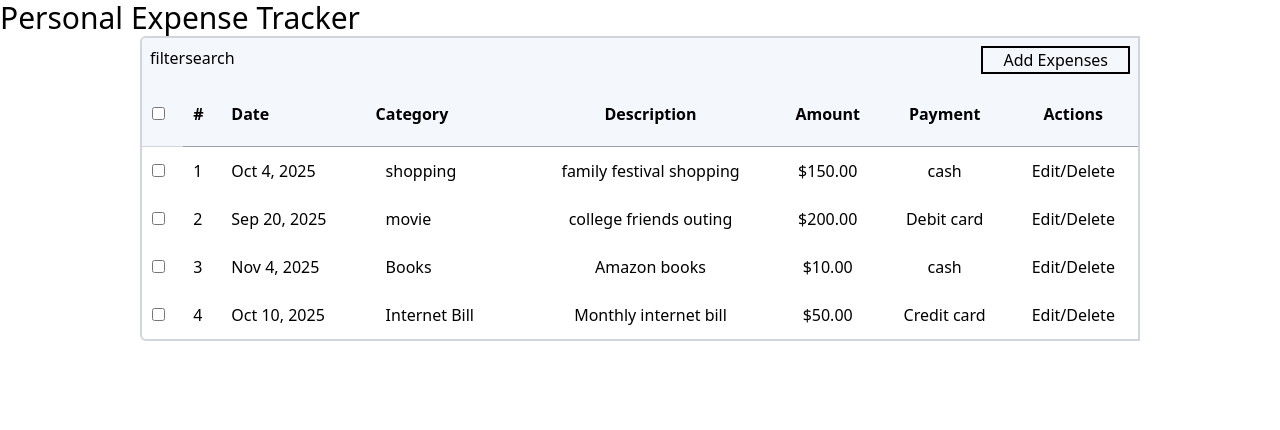
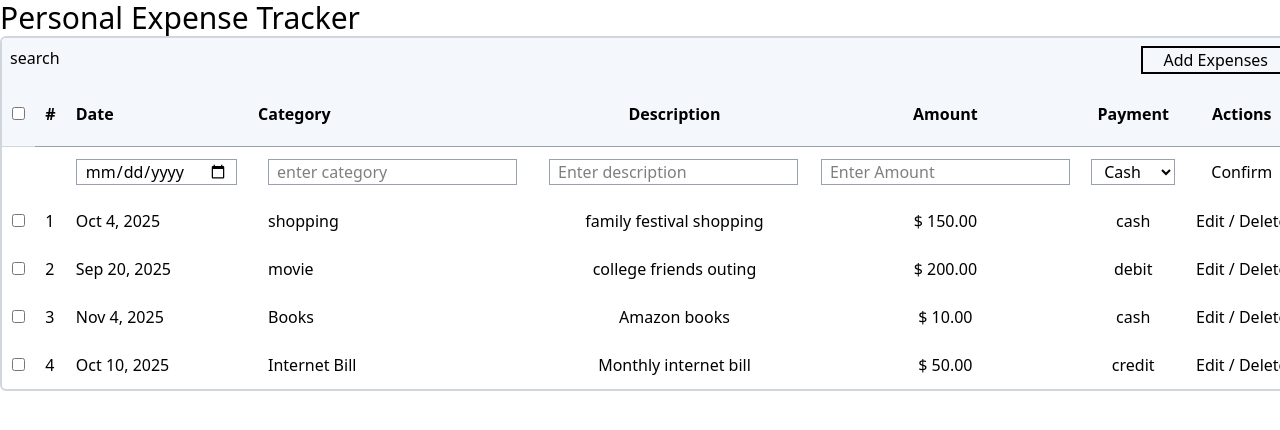
Before and after one commit to Bhavani-Bolloju/Expense-Tracker, a website built with Vite: page index.html in a window 1280 px wide. Both pictures are taken after a click on the button "Add Expenses". Built offline with nearby package versions, Linux system fonts and the light colour scheme.

Commit message:
apply modular architecture and implement add-expense feature

```diff
--- a/index.html
+++ b/index.html
@@ -11,17 +11,17 @@
     <h1 class="text-3xl">Personal Expense Tracker</h1>
 
     <div
-      class="w-[1000px] m-auto border-2 border-gray-300 rounded-s-md overflow-hidden"
+      class="w-[1300px] m-auto border-2 border-gray-300 rounded-s-md overflow-hidden"
     >
       <div class="flex bg-[#F4F7FC] p-2 w-full">
-        <div>filter</div>
+        <!-- <div>filter</div> -->
         <div>search</div>
-        <button class="ml-auto border-2 px-5 hover:cursor-pointer add-customer">
+        <button class="ml-auto border-2 px-5 hover:cursor-pointer add-expense">
           Add Expenses
         </button>
       </div>
 
-      <div>
+      <!-- <form class="edit_form" id="edit_form"></form> -->
       <table class="w-full">
         <thead>
           <tr class="bg-[#F4F7FC]">
@@ -76,22 +76,74 @@
           </tr>
         </thead>
         <tbody class="expenses_list">
-            <!-- <tr>
+          <form class="expenseForm" id="expenseForm"></form>
+          <tr class="fill-expenses-row hidden">
+            <td class="px-2.5 py-3"></td>
+            <td class="px-2.5 py-3 min-w-5"></td>
             <td class="px-2.5 py-3">
-                <input type="checkbox" />
+              <input
+                type="date"
+                class="border border-gray-400 px-2 input_date"
+                name="date"
+                form="expenseForm"
+                required
+              />
             </td>
-              <td class="px-2.5 py-3 min-w-5">1</td>
-              <td class="px-2.5 py-3">2025-11-03</td>
-              <td class="px-5 py-3">Groceries</td>
+            <td class="px-5 py-3">
+              <input
+                type="text"
+                placeholder="enter category"
+                class="border border-gray-400 px-2 input_catergory"
+                name="category"
+                form="expenseForm"
+                required
+              />
+            </td>
 
-              <td class="px-2.5 py-3 text-center">Trader Joe’s</td>
-              <td class="px-2.5 py-3 text-center">$45.23</td>
-              <td class="px-2.5 py-3 text-center">Credit Card</td>
-              <td class="px-2.5 py-3 text-center">Edit/Delete</td>
-            </tr> -->
+            <td class="px-2.5 py-3 text-start">
+              <input
+                type="text"
+                placeholder="Enter description"
+                class="border border-gray-400 px-2 input_description"
+                name="description"
+                form="expenseForm"
+                required
+              />
+            </td>
+            <td class="px-2.5 py-3 text-center">
+              <input
+                type="number"
+                placeholder="Enter Amount"
+                class="border border-gray-400 px-2 input_amount"
+                name="amount"
+                form="expenseForm"
+                required
+              />
+            </td>
+            <td class="px-2.5 py-3 text-center">
+              <select
+                name="payment"
+                class="border border-gray-400 px-2 input_payment"
+                form="expenseForm"
+                required
+              >
+                <option value="cash">Cash</option>
+                <option value="debit">Debit</option>
+                <option value="credit">Credit</option>
+              </select>
+            </td>
+            <td class="px-2.5 py-3 text-center">
+              <button
+                type="submit"
+                form="expenseForm"
+                class="confirm cursor-pointer"
+              >
+                Confirm
+              </button>
+            </td>
+          </tr>
         </tbody>
       </table>
-      </div>
     </div>
     <script type="module" src="/src/main.js"></script>
   </body>
--- /dev/null
+++ b/src/UI/elements.js
@@ -0,0 +1,13 @@
+const expensesContainer = document.querySelector(".expenses_list");
+const expenseFormRow = document.querySelector(".fill-expenses-row");
+const expenseForm = document.querySelector(".expenseForm");
+const addExpenseBtn = document.querySelector(".add-expense");
+const submitExpense = document.querySelector(".confirm");
+
+export {
+  addExpenseBtn,
+  expenseForm,
+  submitExpense,
+  expensesContainer,
+  expenseFormRow
+};
--- /dev/null
+++ b/src/UI/render.js
@@ -0,0 +1,18 @@
+import { expenseTemplate } from "./templates";
+import { expensesContainer } from "./elements";
+
+export function renderExpenses(expenses) {
+  const list = expenses
+    ?.map((item, index) => {
+      return expenseTemplate(item, index + 1);
+    })
+    .join("");
+
+  // expensesContainer.innerHTML = "";
+  expensesContainer.insertAdjacentHTML("beforeend", list);
+}
+
+export function renderNewExpense(expense, rowId) {
+  const row = expenseTemplate(expense, rowId);
+  expensesContainer.insertAdjacentHTML("beforeend", row);
+}
--- /dev/null
+++ b/src/UI/templates.js
@@ -0,0 +1,118 @@
+import { formatDate } from "../utils/format";
+
+export function expenseTemplate(item, rowNum) {
+  const row = `<tr class="item-${item.id} group static" data-id="${item.id}" >
+                <td class="px-2.5 py-3">
+                  <input type="checkbox" />
+                </td>
+                <td class="px-2.5 py-3 min-w-5">${rowNum}</td>
+                <td class="px-2.5 py-3">
+                  <span class="date_value group-[.edit]:hidden">
+                      ${formatDate(item.date)}
+                  </span>
+                  <span class="group-[.static]:hidden">
+                    <input
+                      type="date"
+                      class="border border-gray-400 px-2 input_date"
+                      name="date"
+                      value="${item.date}"
+                      form="edit_form-${item.id}"
+                      required
+                    />
+                  </span>
+                </td>
+                <td class="px-5 py-3">
+                  <span class="category_value group-[.edit]:hidden">${
+                    item.category
+                  }</span>
+                  <span class="group-[.static]:hidden">
+                      <input
+                      type="text"
+                      placeholder="enter category"
+                      class="border border-gray-400 px-2 input_category"
+                      name="category"
+                      value="${item.category}"
+                     form="edit_form-${item.id}"
+                      required
+                    />
+                  </span>
+                </td>
+
+                <td class="px-2.5 py-3 text-center">
+                  <span class="description_value group-[.edit]:hidden">${
+                    item.description
+                  }</span>
+                  <span class="group-[.static]:hidden">
+                    <input
+                      type="text"
+                      placeholder="Enter description"
+                      class="border border-gray-400 px-2 input_description"
+                      name="description"
+                      value="${item.description}"
+                      form="edit_form-${item.id}"
+                      required
+                    />
+                  </span>
+                </td>
+                <td class="px-2.5 py-3 text-center">
+                  <span class="group-[.edit]:hidden">
+                    <span>$</span>
+                    <span class="amount_value ">
+                    ${Number(item.amount).toFixed(2)}
+                    </span>
+                  </span>
+                  <span class="group-[.static]:hidden">
+                    <input
+                      type="number"
+                      placeholder="Enter Amount"
+                      class="border border-gray-400 px-2 input_amount"
+                      name="amount"
+                      value="${item.amount}"
+                      form="edit_form-${item.id}"
+                      required
+                    />
+                  </span>
+                </td>
+                <td class="px-2.5 py-3 text-center">
+                  <span class="payment_value group-[.edit]:hidden">${
+                    item.payment
+                  }</span>
+                  <span class="group-[.static]:hidden">
+                    <select
+                      name="payment"
+                      class="border border-gray-400 px-2 input_payment"
+                      form="edit_form-${item.id}"
+                      required
+                    >
+                      <option value="cash" ${
+                        item.payment === "cash" ? "selected" : ""
+                      } >Cash</option>
+                      <option value="debit" ${
+                        item.payment === "debit" ? "selected" : ""
+                      }>Debit</option>
+                      <option value="credit" ${
+                        item.payment === "credit" ? "selected" : ""
+                      }>Credit</option>
+                    </select>
+                  </span>
+                </td>
+                <td class="px-2.5 py-3 text-center">
+                  <button type="button" class="cursor-pointer btn_edit group-[.edit]:hidden ">Edit</button>
+
+                  <button type="submit" form="edit_form-${
+                    item.id
+                  }" class="cursor-pointer btn_save btn_save-${
+    item.id
+  } group-[.static]:hidden">save</button>
+                  <span>/</span>
+                  <button type="button" class="cursor-pointer btn_delete group-[.edit]:hidden">Delete</button>
+                  <button type="button" class="cursor-pointer btn_cancel group-[.static]:hidden">Cancel</button>
+                </td>
+
+            </tr>
+   `;
+
+  return row;
+
+  // document.querySelector(".expenses_list").insertAdjacentHTML("beforeend", row);
+}
--- /dev/null
+++ b/src/core/events.js
@@ -0,0 +1,7 @@
+import { addExpenseBtn, expenseForm } from "../UI/elements";
+
+export function registerEvents({ onAddExpense, onSubmitForm }) {
+  addExpenseBtn.addEventListener("click", onAddExpense);
+
+  expenseForm.addEventListener("submit", onSubmitForm);
+}
--- /dev/null
+++ b/src/core/state.js
@@ -0,0 +1,60 @@
+import { storage } from "../services/storage";
+
+export const dummyData = [
+  {
+    id: "1aer",
+    date: "2025-10-04",
+    category: "shopping",
+    description: "family festival shopping",
+    amount: 150,
+    payment: "cash"
+  },
+  {
+    id: "2age",
+    date: "2025-09-20",
+    category: "movie",
+    description: "college friends outing",
+    amount: 200,
+    payment: "debit"
+  },
+  {
+    id: "3asd",
+    date: "2025-11-04",
+    category: "Books",
+    description: "Amazon books",
+    amount: 10,
+    payment: "cash"
+  },
+  {
+    id: "4adr",
+    date: "2025-10-10",
+    category: "Internet Bill",
+    description: "Monthly internet bill",
+    amount: 50,
+    payment: "credit"
+  }
+];
+
+// export const storedExpensesData = function (data) {
+//   const storedExpenses = localStorage.getItem("expensesList");
+
+//   if (!data && !storedExpenses) {
+//     localStorage.setItem("expensesList", JSON.stringify(dummyData));
+//   } else {
+//     if (data) {
+//       localStorage.clear();
+//       localStorage.setItem("expensesList", JSON.stringify(data));
+//     }
+//   }
+
+//   return JSON.parse(localStorage.getItem("expensesList"));
+// };
+
+export const state = {
+  expenses: null,
+  updateExpenses: function (expense) {
+    this.expenses.push(expense);
+    storage.removeExpenses("expenses");
+    storage.addExpenses(this.expenses);
+  }
+};
--- /dev/null
+++ b/src/features/expenses.js
@@ -0,0 +1,43 @@
+import { expenseFormRow } from "../UI/elements";
+import { nanoid } from "nanoid";
+import { renderNewExpense } from "../UI/render";
+
+import { state } from "../core/state";
+
+// export const getFormData = function (form) {
+//   if (!form.checkValidity()) {
+//     form.reportValidity();
+//     return;
+//   }
+//   const formData = new FormData(form);
+
+//   const inputData = Object.fromEntries(formData.entries());
+
+//   return inputData;
+// };
+
+export const handleAddExpense = function () {
+  expenseFormRow.classList.toggle("hidden");
+};
+
+export const handleSubmitForm = function (e) {
+  e.preventDefault();
+
+  const formData = new FormData(e.target);
+
+  const inputData = Object.fromEntries(formData.entries());
+
+  const newExpense = { ...inputData, id: nanoid(4) };
+
+  //update UI
+  renderNewExpense(newExpense, state.expenses.length + 1);
+
+  //update state
+  state.updateExpenses(newExpense);
+
+  //reset form
+  e.target.reset();
+
+  //hide form
+  handleAddExpense();
+};
--- a/src/main.js
+++ b/src/main.js
@@ -1,95 +1,240 @@
-const btn_addCustomer = document.querySelector(".add-customer");
+import { storage } from "./services/storage";
+import { state } from "./core/state";
+import { dummyData } from "./core/state";
+import { renderExpenses } from "./UI/render";
 
-const expensesContainer = document.querySelector(".expenses_list");
+import { handleAddExpense, handleSubmitForm } from "./features/expenses";
 
-btn_addCustomer?.addEventListener("click", function () {
-  console.log("btn clicked");
+import { registerEvents } from "./core/events";
+
+//load & render initial expenses to the DOM
+const saved = storage.loadExpenses("expenses");
+state.expenses = saved ? saved : dummyData;
+renderExpenses(state.expenses);
+
+//add new expense
+registerEvents({
+  onAddExpense: handleAddExpense,
+  onSubmitForm: handleSubmitForm,
 });
 
-//render some generate data into the expenses table
 
-const data = [
-  {
-    id: 1,
-    date: "2025-10-04",
-    category: "shopping",
-    description: "family festival shopping",
-    amount: 150,
-    payment: "cash"
-  },
-  {
-    id: 2,
-    date: "2025-09-20",
-    category: "movie",
-    description: "college friends outing",
-    amount: 200,
-    payment: "Debit card"
-  },
-  {
-    id: 3,
-    date: "2025-11-04",
-    category: "Books",
-    description: "Amazon books",
-    amount: 10,
-    payment: "cash"
-  },
-  {
-    id: 4,
-    date: "2025-10-10",
-    category: "Internet Bill",
-    description: "Monthly internet bill",
-    amount: 50,
-    payment: "Credit card"
-  }
-];
 
-const expenseRow = `
-        <tr>
-              <td class="px-2.5 py-3">
-                <input type="checkbox" />
-              </td>
-              <td class="px-2.5 py-3 min-w-5">1</td>
-              <td class="px-2.5 py-3">2025-11-03</td>
-              <td class="px-5 py-3">Groceries</td>
 
-              <td class="px-2.5 py-3 text-center">Trader Joe’s</td>
-              <td class="px-2.5 py-3 text-center">$45.23</td>
-              <td class="px-2.5 py-3 text-center">Credit Card</td>
-              <td class="px-2.5 py-3 text-center">Edit/Delete</td>
-          </tr>
 
-`;
+/*
 
-function generateExpensesList(expenses) {
-  const list = expenses
-    .map((item) => {
-      const customFormatter = new Intl.DateTimeFormat("en-US", {
-        day: "numeric",
-        month: "short",
-        year: "numeric"
-      });
-      const formatDate = customFormatter.format(new Date(item.date));
-      // console.log(formatDate, new Date(formatDate));
+addExpenseBtn -> click -> show the form
 
-      return ` <tr>
-              <td class="px-2.5 py-3">
-                <input type="checkbox" />
-              </td>
-              <td class="px-2.5 py-3 min-w-5">${item.id}</td>
-              <td class="px-2.5 py-3">${formatDate}</td>
-              <td class="px-5 py-3">${item.category}</td>
+*/
 
-              <td class="px-2.5 py-3 text-center">${item.description}</td>
-              <td class="px-2.5 py-3 text-center">$${item.amount.toFixed(
-                2
-              )}</td>
-              <td class="px-2.5 py-3 text-center">${item.payment}</td>
-              <td class="px-2.5 py-3 text-center">Edit/Delete</td>
-            </tr>`;
-    })
-    .join("");
+function enableEditing(rowId) {
+  const row = document.querySelector(`.item-${rowId}`);
 
-  expensesContainer.insertAdjacentHTML("beforeend", list);
+  row.classList.remove("static");
+  row.classList.add("edit");
+
+  //adding new form element
+  const newForm = document.createElement("form");
+  newForm.setAttribute("id", `edit_form-${rowId}`);
+  expensesContainer.prepend(newForm);
 }
 
-generateExpensesList(data);
+//save edit feature
+function saveEditData(rowId) {
+  const row = document.querySelector(`.item-${rowId}`);
+
+  const editForm = document.querySelector(`#edit_form-${rowId}`);
+
+  const formData = getFormData(editForm);
+
+  if (!formData) return;
+
+  const dateInputEL = row.querySelector(".date_value");
+  const categoryInputEl = row.querySelector(".category_value");
+  const descriptionInputEl = row.querySelector(".description_value");
+  const amountInputEl = row.querySelector(".amount_value");
+  const paymentInputEl = row.querySelector(".payment_value");
+
+  //update DOM
+  dateInputEL.innerHTML = formatDate(inputData.date);
+  categoryInputEl.innerHTML = inputData.category;
+  descriptionInputEl.innerHTML = inputData.description;
+  amountInputEl.innerHTML = inputData.amount;
+  paymentInputEl.innerHTML = inputData.payment;
+
+  //add static, remove edit
+  row.classList.add("static");
+  row.classList.remove("edit");
+
+  //remove the form element from the DOM
+  editForm.remove();
+
+  //update local storage
+  const data = storedExpensesData();
+  const itemIndex = data.findIndex((item) => item.id == rowId);
+  const updateItem = { ...data[itemIndex], ...inputData };
+  data[itemIndex] = updateItem;
+  storedExpensesData(data);
+}
+
+//cancel edit feature
+
+function cancelEdit(rowId) {
+  const row = document.querySelector(`.item-${rowId}`);
+  const editForm = document.querySelector(`#edit_form-${rowId}`);
+  row.classList.add("static");
+  row.classList.remove("edit");
+  editForm.remove();
+}
+
+//delete expense item
+
+function deleteExpense(rowId) {
+  const row = document.querySelector(`.item-${rowId}`);
+
+  let data = storedExpensesData();
+
+  data = data.filter((item) => item.id !== rowId);
+
+  //update the DOM with update information
+  expensesContainer.innerHTML = "";
+  generateExpensesList(data);
+
+  //update the local storage
+  storedExpensesData(data);
+}
+
+//render expenses with the available data
+
+//adding new expense to the list
+// addBtn.addEventListener("click", function () {
+//   expenseForm.classList.toggle("hidden");
+// });
+
+// adding new expense
+// submitExpense.addEventListener("click", function (e) {
+//   const formData = getFormInputsData(addNewExpenseForm);
+
+//   if (!formData) return;
+
+//   e.preventDefault();
+
+//   const inputData = Object.fromEntries(formData.entries());
+
+//   const item = { ...inputData, id: nanoid(4) };
+
+//   createNewExpense(item, data.length + 1);
+
+//   data.push(item);
+
+//   storedExpensesData(data);
+
+//   addNewExpenseForm.reset();
+
+//   expenseForm.classList.add("hidden");
+// });
+
+//activating edit feature
+// expensesContainer.addEventListener("click", function (e) {
+//   //it has to btn edit, ignore rest
+//   const btnEdit = e.target.classList.contains("btn_edit");
+
+//   if (!btnEdit) return;
+
+//   const expense_el = e.target.closest("tr");
+//   const rowId = expense_el.dataset.id;
+
+//   expense_el.classList.remove("static");
+//   expense_el.classList.add("edit");
+
+//   //adding new form element
+//   const newForm = document.createElement("form");
+//   newForm.setAttribute("id", `edit_form-${rowId}`);
+//   expensesContainer.prepend(newForm);
+// });
+
+//edit expense item and submit
+// expensesContainer.addEventListener("click", function (e) {
+//   //it has to btn edit, ignore rest
+//   const isBtnSave = e.target.classList.contains("btn_save");
+
+//   if (!isBtnSave) return;
+
+//   e.preventDefault();
+
+//   // console.log(e.target);
+
+//   const row = e.target.closest("tr");
+//   const rowId = row.dataset.id;
+
+//   const editForm = document.querySelector(`#edit_form-${rowId}`);
+
+//   if (!editForm.checkValidity()) {
+//     editForm.reportValidity();
+//     return;
+//   }
+//   const formData = new FormData(editForm);
+//   const inputData = Object.fromEntries(formData.entries());
+
+//   const date = row.querySelector(".date_value");
+//   const category = row.querySelector(".category_value");
+//   const description = row.querySelector(".description_value");
+//   const amount = row.querySelector(".amount_value");
+//   const payment = row.querySelector(".payment_value");
+
+//   //update DOM
+//   date.innerHTML = formatDate(inputData.date);
+//   category.innerHTML = inputData.category;
+//   description.innerHTML = inputData.description;
+//   amount.innerHTML = inputData.amount;
+//   payment.innerHTML = inputData.payment;
+
+//   //add static, remove edit
+//   row.classList.add("static");
+//   row.classList.remove("edit");
+
+//   //remove the form element from the DOM
+//   editForm.remove();
+
+//   //update local storage
+//   const itemIndex = data.findIndex((item) => item.id == rowId);
+//   const updateItem = { ...data[itemIndex], ...inputData };
+//   data[itemIndex] = updateItem;
+//   storedExpensesData(data);
+// });
+
+//cancel edit changes
+// expensesContainer.addEventListener("click", function (e) {
+//   const isBtnCancel = e.target.classList.contains("btn_cancel");
+
+//   if (!isBtnCancel) return;
+
+//   const expense_el = e.target.closest("tr");
+//   expense_el.classList.add("static");
+//   expense_el.classList.remove("edit");
+// });
+
+//delete feature
+
+// expensesContainer.addEventListener("click", function (e) {
+//   const isBtnDelete = e.target.classList.contains("btn_delete");
+
+//   if (!isBtnDelete) return;
+
+//   //get the item
+//   const row = e.target.closest("tr");
+//   const rowId = row.dataset.id;
+
+//   //remove from the list
+//   data = data.filter((item) => item.id !== rowId);
+
+//   console.log(data);
+
+//   //update the DOM with update information
+//   expensesContainer.innerHTML = "";
+//   generateExpensesList(data);
+
+//   //update the local storage
+//   storedExpensesData(data);
+// });
--- /dev/null
+++ b/src/services/storage.js
@@ -0,0 +1,14 @@
+export const storage = {
+  loadExpenses: () => {
+    const getData = localStorage.getItem("expenses");
+    return JSON.parse(getData);
+  },
+
+  addExpenses: (data) => {
+    localStorage.setItem("expenses", JSON.stringify(data));
+  },
+
+  removeExpenses: (key) => {
+    localStorage.removeItem(key);
+  }
+};
--- /dev/null
+++ b/src/utils/format.js
@@ -0,0 +1,9 @@
+export function formatDate(date) {
+  const customFormatter = new Intl.DateTimeFormat("en-US", {
+    day: "numeric",
+    month: "short",
+    year: "numeric"
+  });
+
+  return customFormatter.format(new Date(date));
+}
```
Also changed, not shown: package.json (+11 -3 lines), 1 other file. Lines whose indentation alone changed are shown as unchanged.
